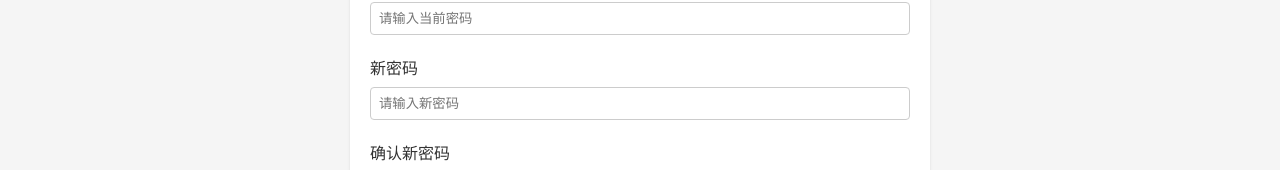
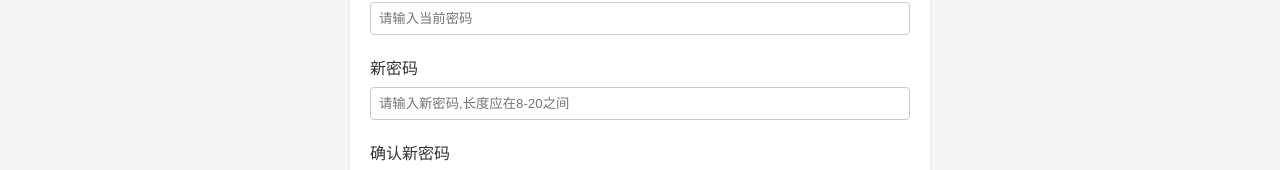
Before and after one commit to Preparing-for-the-25-4C/front-end, a Vue app in the folder front-end/: page /settings in a window 1280 px wide. Shown: the part 335-505 px from the top of the page. Built offline with nearby package versions, Linux system fonts and the light colour scheme.

Commit message:
seventh commit

```diff
--- a/front-end/src/components/settings.vue
+++ b/front-end/src/components/settings.vue
@@ -16,7 +16,7 @@
         </div>
         <div class="form-group">
           <label>新密码</label>
-          <input type="password" v-model="newPassword" placeholder="请输入新密码">
+          <input type="password" v-model="newPassword" placeholder="请输入新密码,长度应在8-20之间">
         </div>
         <div class="form-group">
           <label>确认新密码</label>
@@ -39,7 +39,7 @@
   </template>
 
   <script setup>
-  import { ref, onMounted } from 'vue';
+  import { ref, onMounted, watch } from 'vue';
   import axios from 'axios';
 
   const selectedAvatarFile = ref(null);
@@ -96,14 +96,14 @@
   const sendEmailVerificationCode = async () => {
       const response = await axios.get(`/api/getEmailCode/${email.value}`);
       if (response.data.errCode === 1000) {
-    isInvalid3.value = '验证邮件已发送，请查看您的邮箱。';
+        emailVerificationMessage.value = '验证邮件已发送，请查看您的邮箱。';
     emailVerifyKey.value = response.data.data.emailVerifyKey;
   } else {
     if (response.data.errCode === 1009) {
-      isInvalid3.value = '邮箱已被使用';
+        emailVerificationMessage.value = '邮箱已被使用';
     }
     if (response.data.errCode === 1001) {
-      isInvalid3.value = '服务器内部错误';
+        emailVerificationMessage.value = '服务器内部错误';
     }
     if (response.data.errCode === 1004) {
       alert('用户操作太频繁，请稍后再试');
```
